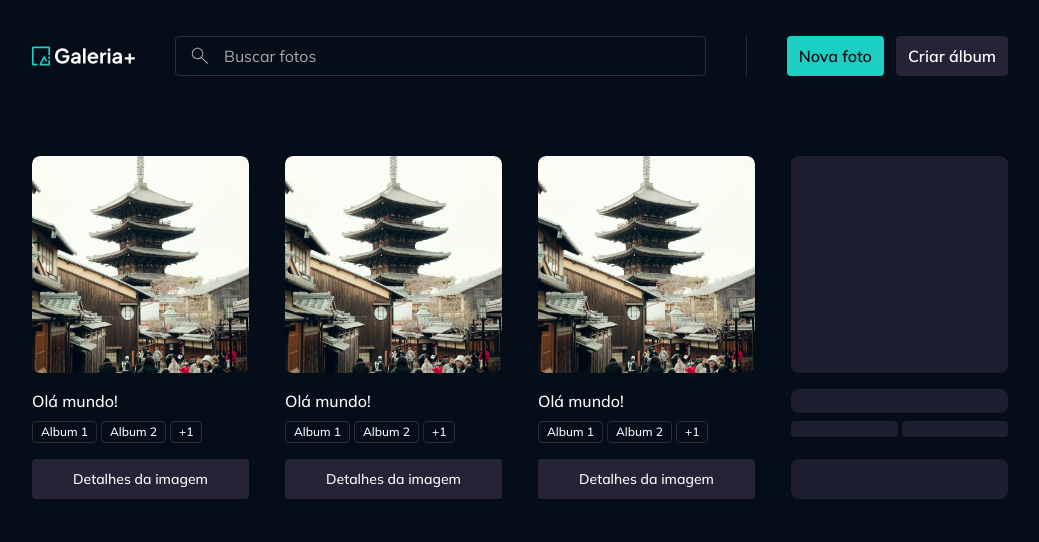
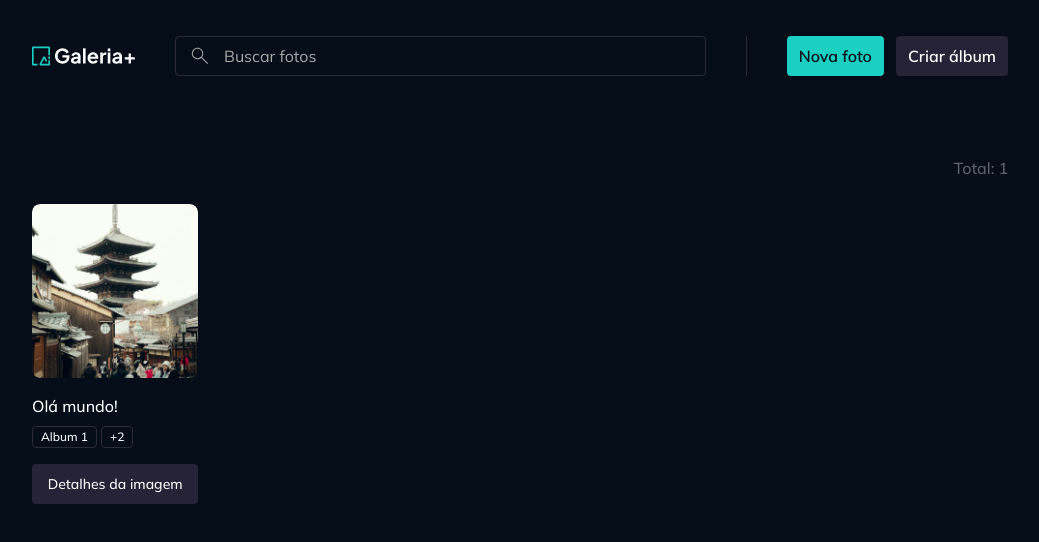
Before and after one commit to rocketseat-education/gallery-plus, a React (Vite) app: page / in a window 1280 px wide. Shown: the top 542 px of the page, without its empty margins (120-1159 px from the left). Built offline with nearby package versions, Linux system fonts and the light colour scheme.

Commit message:
Mock da lista de fotos

```diff
--- a/src/contexts/photos/components/photo-widget.tsx
+++ b/src/contexts/photos/components/photo-widget.tsx
@@ -18,10 +18,10 @@
         <ImagePreview
           src={`/images/${photo.imageId}`}
           title={photo.title}
-          imageClassName="w-[13.5625rem] h-[13.5625rem] rounded-lg"
+          imageClassName="w-[10.875rem] h-[10.875rem] rounded-lg"
         />
       ) : (
-        <Skeleton className="w-[13.5625rem] h-[13.5625rem] rounded-lg" />
+        <Skeleton className="w-[10.875rem] h-[10.875rem] rounded-lg" />
       )}
 
       <div className="flex flex-col gap-2">
@@ -36,13 +36,13 @@
         <div className="flex gap-1 min-h-[1.375rem]">
           {!loading ? (
             <>
-              {photo.albums.slice(0, 2).map((album) => (
+              {photo.albums.slice(0, 1).map((album) => (
                 <Badge className="truncate" size="xs" key={album.id}>
                   {album.title}
                 </Badge>
               ))}
-              {photo.albums.length > 2 && (
-                <Badge size="xs">+{photo.albums.length - 2}</Badge>
+              {photo.albums.length > 1 && (
+                <Badge size="xs">+{photo.albums.length - 1}</Badge>
               )}
             </>
           ) : (
--- /dev/null
+++ b/src/contexts/photos/components/photos-list.tsx
@@ -0,0 +1,52 @@
+import Skeleton from "../../../components/skeleton";
+import Text from "../../../components/text";
+import type { Photo } from "../models/photo";
+import PhotoWidget from "./photo-widget";
+
+interface PhotosListProps {
+  photos: Photo[];
+  loading?: boolean;
+}
+
+export default function PhotosList({ photos, loading }: PhotosListProps) {
+  return (
+    <div className="space-y-6">
+      <Text
+        as="div"
+        variant="paragraph-large"
+        className="flex items-center justify-end gap-1 text-accent-span"
+      >
+        Total:{" "}
+        {!loading ? (
+          <div>{photos.length}</div>
+        ) : (
+          <Skeleton className="w-6 h-6" />
+        )}
+      </Text>
+
+      {!loading && photos.length > 0 && (
+        <div className="grid grid-cols-5 gap-9">
+          {photos.map((photo) => (
+            <PhotoWidget photo={photo} key={photo.id} />
+          ))}
+        </div>
+      )}
+      {loading && (
+        <div className="grid grid-cols-5 gap-9">
+          {Array.from({ length: 10 }).map((_, index) => (
+            <PhotoWidget
+              key={`photo-loading-${index}`}
+              loading
+              photo={{} as Photo}
+            />
+          ))}
+        </div>
+      )}
+      {!loading && photos.length === 0 && (
+        <div className="flex justify-center items-center h-full">
+          <Text variant="paragraph-large">Nenhuma foto encontrada</Text>
+        </div>
+      )}
+    </div>
+  );
+}
--- a/src/pages/page-home.tsx
+++ b/src/pages/page-home.tsx
@@ -1,13 +1,12 @@
 import Container from "../components/container";
-import PhotoWidget from "../contexts/photos/components/photo-widget";
-import type { Photo } from "../contexts/photos/models/photo";
+import PhotosList from "../contexts/photos/components/photos-list";
 
 export default function PageHome() {
   return (
     <Container>
-      <div className="grid grid-cols-4 gap-9">
-        <PhotoWidget
-          photo={{
+      <PhotosList
+        photos={[
+          {
             id: "123",
             title: "Olá mundo!",
             imageId: "portrait-tower.png",
@@ -16,34 +15,9 @@
               { id: "123", title: "Album 2" },
               { id: "456", title: "Album 3" },
             ],
-          }}
-        />
-        <PhotoWidget
-          photo={{
-            id: "456",
-            title: "Olá mundo!",
-            imageId: "portrait-tower.png",
-            albums: [
-              { id: "3421", title: "Album 1" },
-              { id: "123", title: "Album 2" },
-              { id: "456", title: "Album 3" },
-            ],
-          }}
-        />
-        <PhotoWidget
-          photo={{
-            id: "abc",
-            title: "Olá mundo!",
-            imageId: "portrait-tower.png",
-            albums: [
-              { id: "3421", title: "Album 1" },
-              { id: "123", title: "Album 2" },
-              { id: "456", title: "Album 3" },
-            ],
-          }}
-        />
-        <PhotoWidget photo={{} as Photo} loading />
-      </div>
+          },
+        ]}
+      />
     </Container>
   );
 }
```
